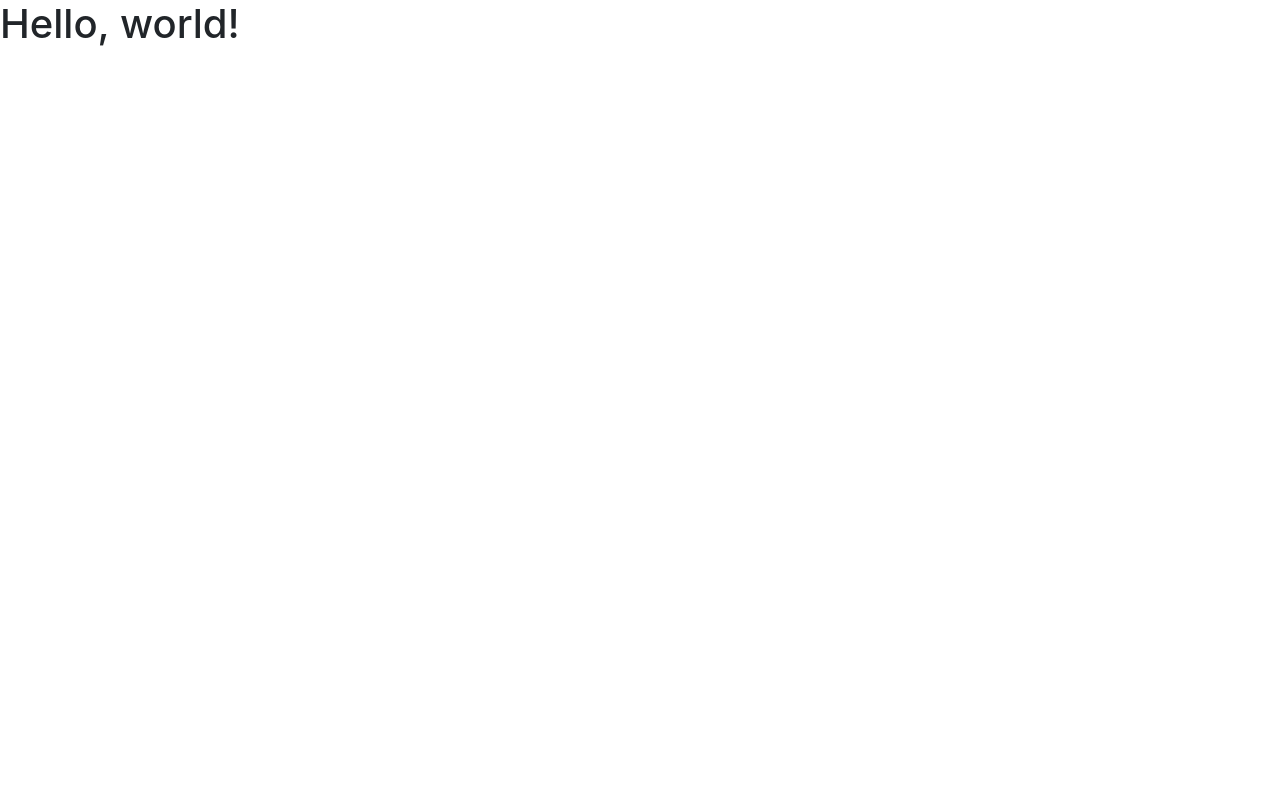
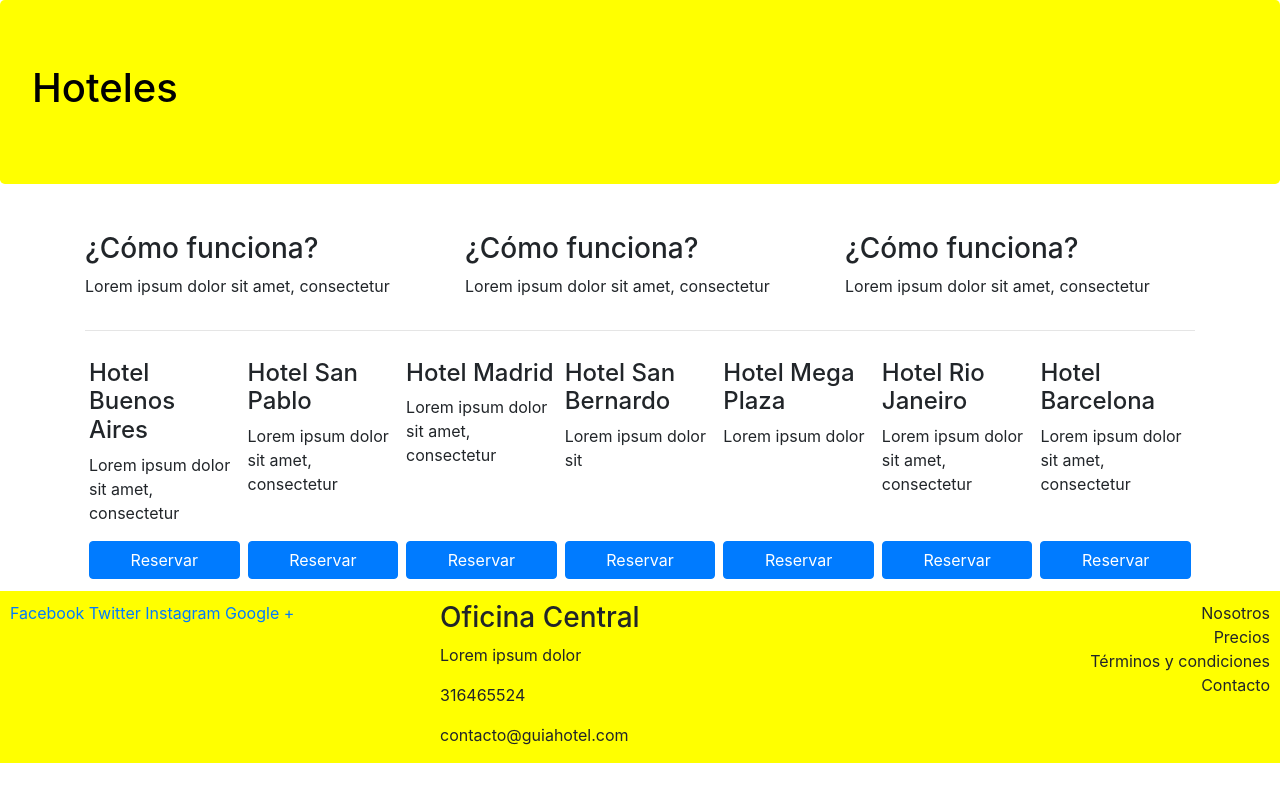
Before and after one commit to jamythariza/FullStack_Coursera, a website: page index.html in a window 1280 px wide. Drawn offline with nearby package versions, Linux system fonts and the light colour scheme.

Commit message:
Agregar flex al diseño.

```diff
--- /dev/null
+++ b/css/main.css
@@ -0,0 +1,18 @@
+.jumbotron{
+    background-color: yellow;
+    color: black;
+}
+.btn-reserva{
+    width: 100%;
+}
+footer{
+    background-color: yellow;
+    padding: 10px 10px 0 10px;
+    margin-bottom: 0;
+    margin-top: 10px;
+}
+.card-hotel{
+    flex: 1 150px;
+    padding: 2px 4px;
+    margin-top: 10px;
+}
--- a/index.html
+++ b/index.html
@@ -7,12 +7,98 @@
 
     <!-- Bootstrap CSS -->
     <link rel="stylesheet" href="node_modules/bootstrap/dist/css/bootstrap.min.css">
+    <link rel="stylesheet" href="css/main.css">
 
     <title>Hello, world!</title>
   </head>
   <body>
-    <h1>Hello, world!</h1>
-
+    <div class="jumbotron">
+      <h1>Hoteles</h1>
+    </div>
+    <div class="container">
+    <div class="row">
+      <div class="col-sm-4">
+        <p>
+          <h3>¿Cómo funciona?</h3>
+          <p>Lorem ipsum dolor sit amet, consectetur</p>
+        </p>
+      </div>
+      <div class="col-sm-4">
+        <p>
+          <h3>¿Cómo funciona?</h3>
+          <p>Lorem ipsum dolor sit amet, consectetur</p>
+        </p>
+      </div>
+      <div class="col-sm-4">
+        <p>
+          <h3>¿Cómo funciona?</h3>
+          <p>Lorem ipsum dolor sit amet, consectetur</p>
+        </p>
+      </div>
+    </div>
+    <hr/>
+    <div class="d-flex flex-wrap flex-row-reverse">
+        <div class="card-hotel d-flex flex-column justify-content-between">
+          <div><h4>Hotel Barcelona</h4>
+            <p>Lorem ipsum dolor sit amet, consectetur</p></div>
+          <div><button class="btn btn-primary btn-reserva">Reservar</button></div>
+        </div>
+        <div class="card-hotel d-flex flex-column justify-content-between">
+          <div><h4>Hotel Rio Janeiro</h4>
+            <p>Lorem ipsum dolor sit amet, consectetur</p></div>
+          <div> <button class="btn btn-primary btn-reserva">Reservar</button></div>
+        </div>
+        <div class="card-hotel d-flex flex-column justify-content-between">
+          <div><h4>Hotel Mega Plaza</h4>
+            <p>Lorem ipsum dolor </p></div>
+          <div> <button class="btn btn-primary btn-reserva">Reservar</button></div>
+      </div>
+        <div class="card-hotel d-flex flex-column justify-content-between">
+          <div><h4>Hotel San Bernardo</h4>
+            <p>Lorem ipsum dolor sit </p></div>
+          <div><button class="btn btn-primary btn-reserva">Reservar</button></div>
+      </div>
+      <div class="card-hotel d-flex flex-column justify-content-between">
+        <div><h4>Hotel Madrid</h4>
+          <p>Lorem ipsum dolor sit amet, consectetur</p></div>
+        <div><button class="btn btn-primary btn-reserva">Reservar</button></div>
+      </div>
+      <div class="card-hotel d-flex flex-column justify-content-between">
+        <div><h4>Hotel San Pablo</h4>
+          <p>Lorem ipsum dolor sit amet, consectetur</p></div>
+        <div><button class="btn btn-primary btn-reserva">Reservar</button></div>
+      </div>
+      <div class="card-hotel d-flex flex-column justify-content-between">
+        <div><h4>Hotel Buenos Aires</h4>
+          <p>Lorem ipsum dolor sit amet, consectetur</p></div>
+        <div> <button class="btn btn-primary btn-reserva">Reservar</button></div>
+      </div>
+    </div>
+  </div>
+  <footer>
+    <div class="row">
+      <div class="col-sm-4">
+        <a href="#">Facebook</a>
+        <a href="#">Twitter</a>
+        <a href="#">Instagram</a>
+        <a href="#">Google +</a>
+      </div>
+      <div class="col-sm-4">
+        <address>
+          <h3>Oficina Central</h3>
+          <p>Lorem ipsum dolor</p>
+          <p>316465524</p>
+          <p>contacto@guiahotel.com</p>
+        </address>
+      </div>
+      <div class="col-sm-4 d-flex flex-column align-items-end">
+        <a hre="#">Nosotros</a>
+        <a hre="#">Precios</a>
+        <a hre="#">Términos y condiciones</a>
+        <a hre="#">Contacto</a>
+      </div>
+  </div>
+  </footer>
     <!-- Optional JavaScript -->
     <!-- jQuery first, then Popper.js, then Bootstrap JS -->
     <script src="node_modules/jquery/dist/jquery.min.js" integrity="sha384-DfXdz2htPH0lsSSs5nCTpuj/zy4C+OGpamoFVy38MVBnE+IbbVYUew+OrCXaRkfj" crossorigin="anonymous"></script>
```
